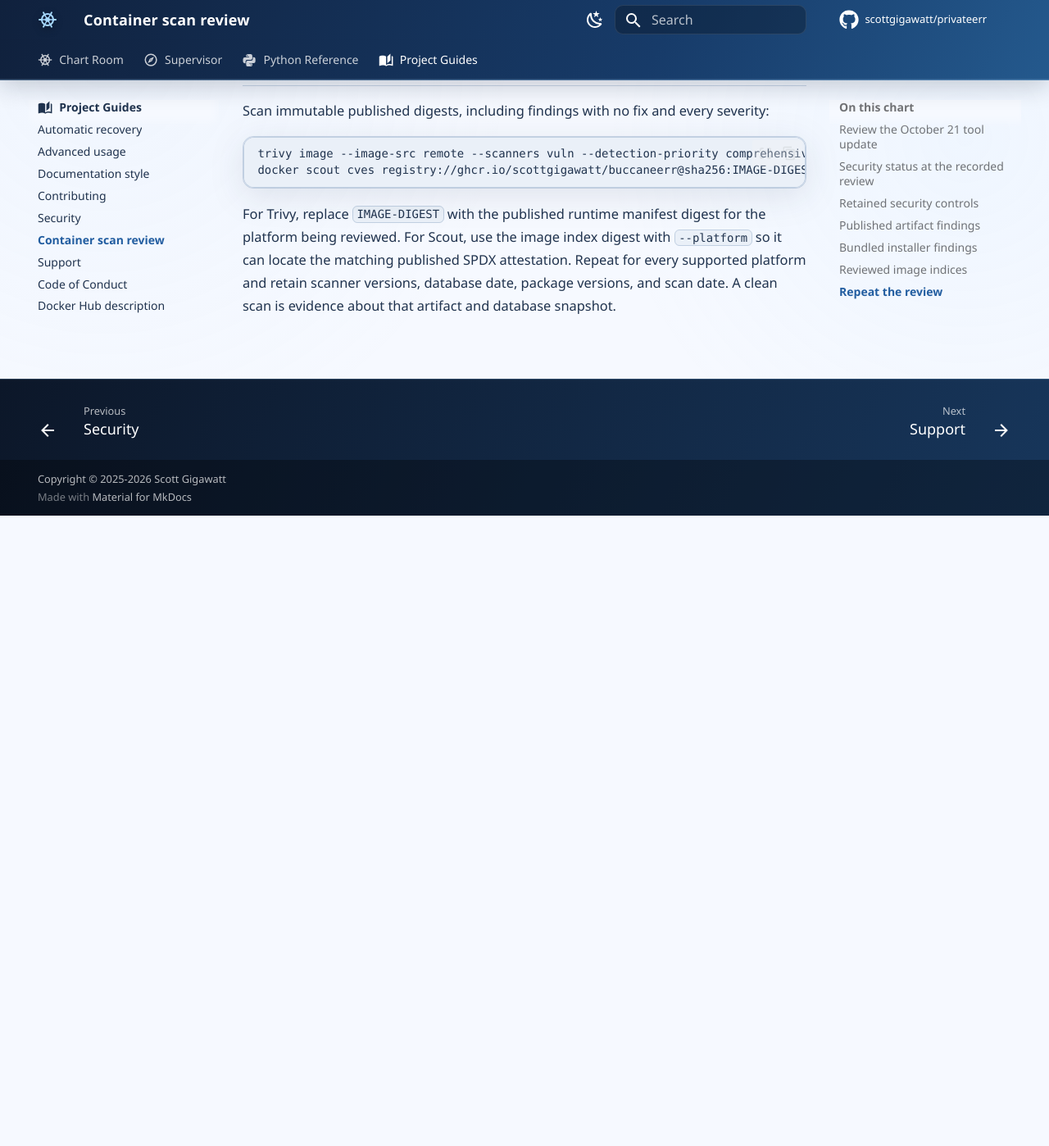
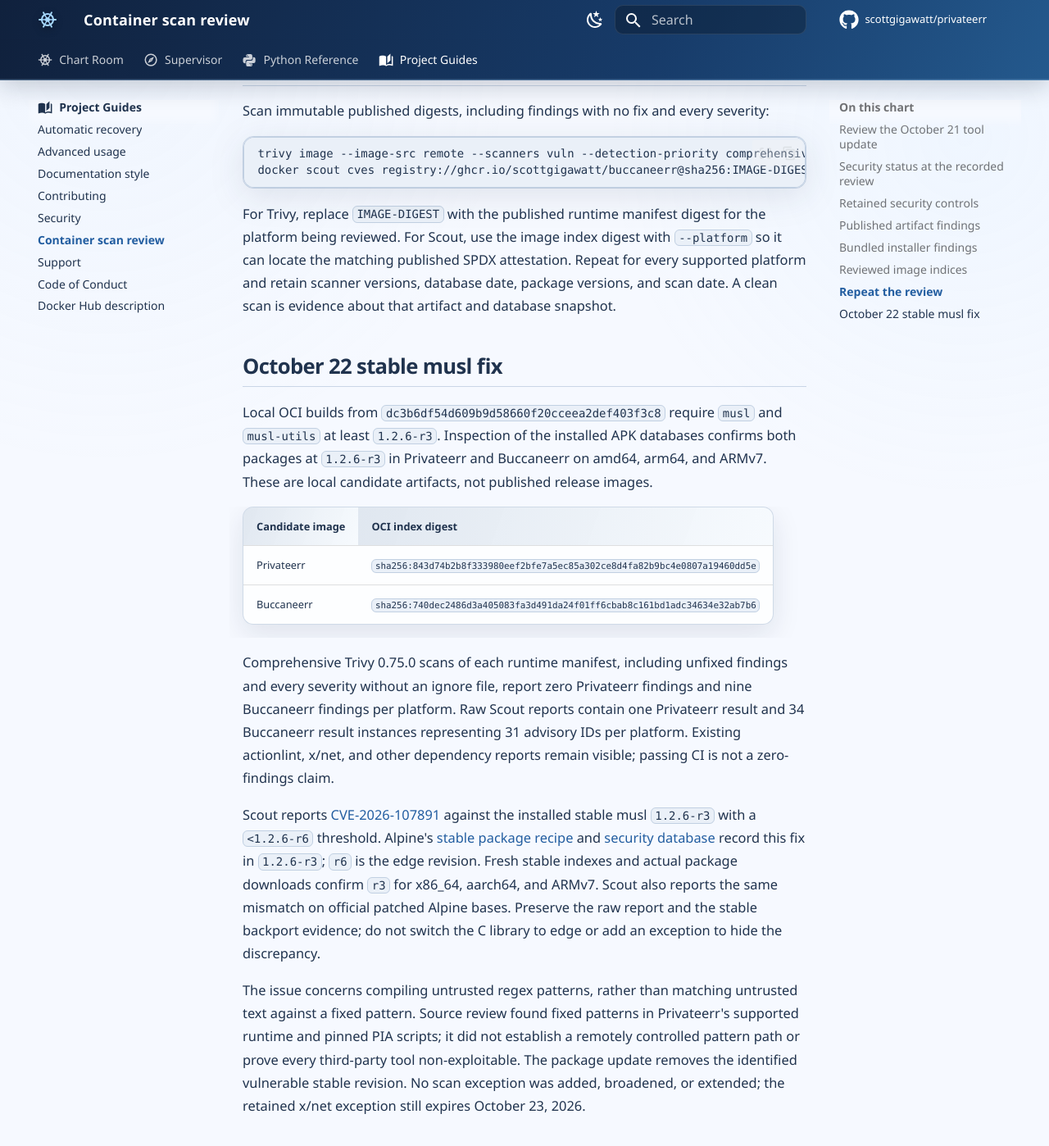
Before and after one commit to scottgigawatt/privateerr, an MkDocs documentation site: the page built from docs/container-scan-review.md, in a window 1280 px wide and 1400 px high, scrolled down 8408 px. Shown: the whole window at 82% size. Built offline with MkDocs 1.6.1 and Material for MkDocs 9.7.7, drawn with Linux system fonts in a browser that asks for light colours; comment, search, counter and statistics services are not loaded; before the commit the page ends 9037 px from its top, so only the background shows below that.

Commit message:
Clarify stable musl scan evidence and fix recovery guide link

````diff
--- a/docs/container-scan-review.md
+++ b/docs/container-scan-review.md
@@ -122,3 +122,18 @@
 ```
 
 For Trivy, replace `IMAGE-DIGEST` with the published runtime manifest digest for the platform being reviewed. For Scout, use the image index digest with `--platform` so it can locate the matching published SPDX attestation. Repeat for every supported platform and retain scanner versions, database date, package versions, and scan date. A clean scan is evidence about that artifact and database snapshot.
+
+## October 22 stable musl fix
+
+Local OCI builds from `dc3b6df54d609b9d58660f20cceea2def403f3c8` require `musl` and `musl-utils` at least `1.2.6-r3`. Inspection of the installed APK databases confirms both packages at `1.2.6-r3` in Privateerr and Buccaneerr on amd64, arm64, and ARMv7. These are local candidate artifacts, not published release images.
+
+| Candidate image | OCI index digest |
+| --- | --- |
+| Privateerr | `sha256:843d74b2b8f333980eef2bfe7a5ec85a302ce8d4fa82b9bc4e0807a19460dd5e` |
+| Buccaneerr | `sha256:740dec2486d3a405083fa3d491da24f01ff6cbab8c161bd1adc34634e32ab7b6` |
+
+Comprehensive Trivy 0.75.0 scans of each runtime manifest, including unfixed findings and every severity without an ignore file, report zero Privateerr findings and nine Buccaneerr findings per platform. Raw Scout reports contain one Privateerr result and 34 Buccaneerr result instances representing 31 advisory IDs per platform. Existing actionlint, x/net, and other dependency reports remain visible; passing CI is not a zero-findings claim.
+
+Scout reports [CVE-2026-107891](https://www.openwall.com/lists/oss-security/2026/10/21/18) against the installed stable musl `1.2.6-r3` with a `<1.2.6-r6` threshold. Alpine's [stable package recipe](https://github.com/alpinelinux/aports/blob/3.24-stable/main/musl/APKBUILD) and [security database](https://secdb.alpinelinux.org/v3.24/main.json) record this fix in `1.2.6-r3`; `r6` is the edge revision. Fresh stable indexes and actual package downloads confirm `r3` for x86_64, aarch64, and ARMv7. Scout also reports the same mismatch on official patched Alpine bases. Preserve the raw report and the stable backport evidence; do not switch the C library to edge or add an exception to hide the discrepancy.
+
+The issue concerns compiling untrusted regex patterns, rather than matching untrusted text against a fixed pattern. Source review found fixed patterns in Privateerr's supported runtime and pinned PIA scripts; it did not establish a remotely controlled pattern path or prove every third-party tool non-exploitable. The package update removes the identified vulnerable stable revision. No scan exception was added, broadened, or extended; the retained x/net exception still expires October 23, 2026.
````
Also changed, not shown: docs/automatic-recovery.md (+1 -1 lines).
